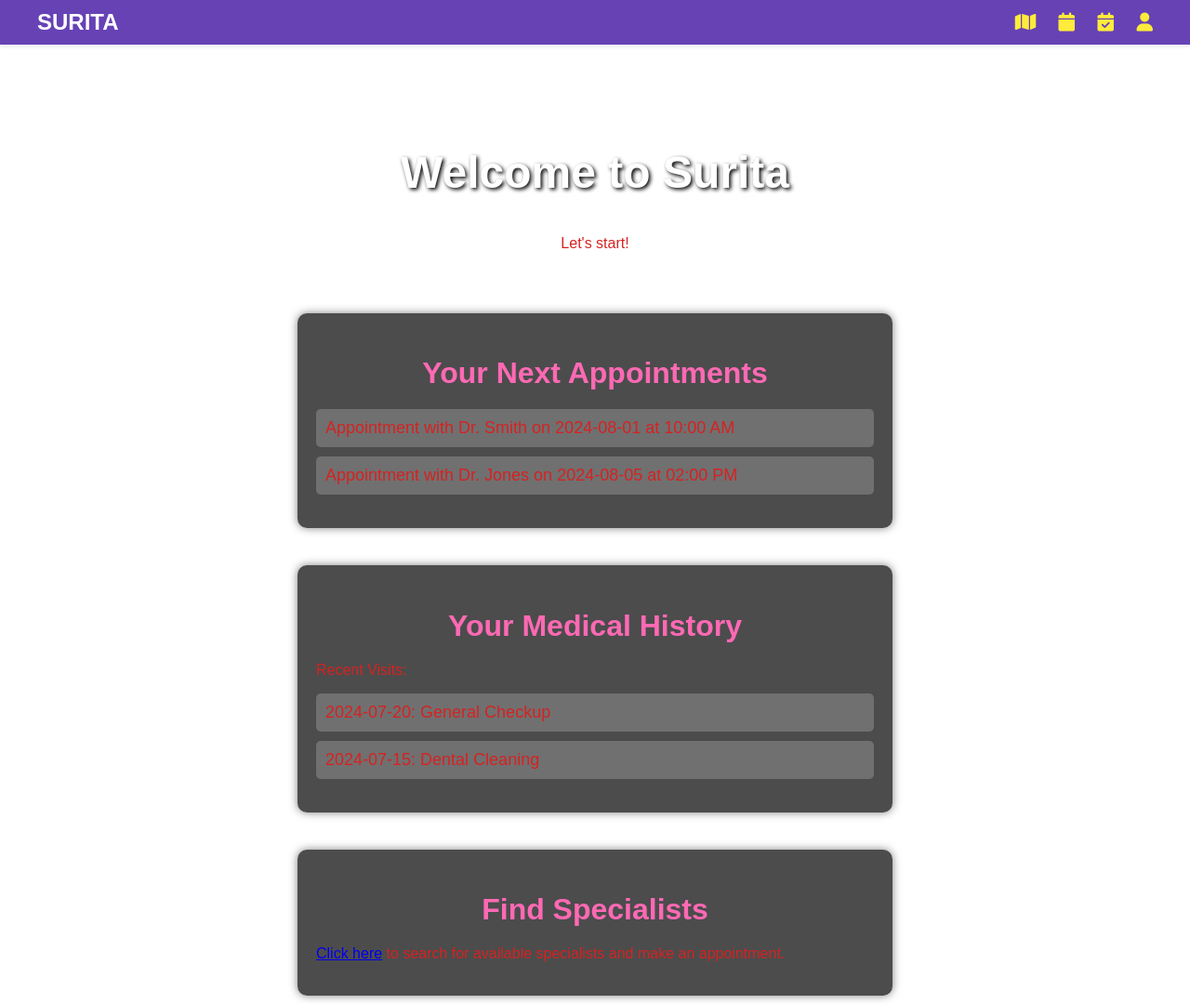
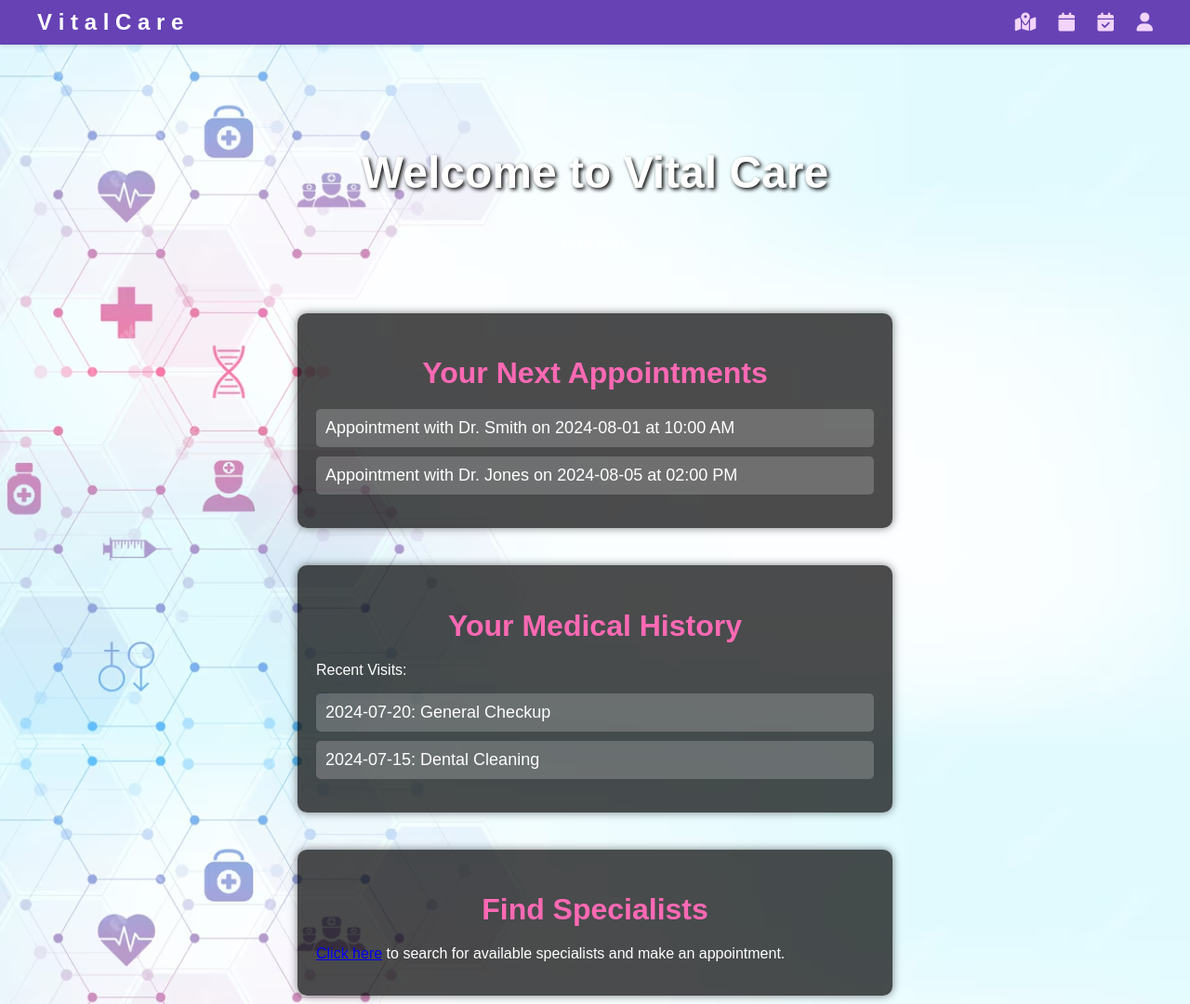
Before and after one commit to Vega3/surita, a website: page public/patient_home.html in a window 1280 px wide. Shown: the top 1080 px of the page at 93% size. Drawn offline with Linux system fonts and the light colour scheme; some packages are replaced by stand-ins of ours.

Commit message:
patient home design improved

```diff
--- a/css/patient-home.css
+++ b/css/patient-home.css
@@ -1,12 +1,15 @@
 
 body {
     font-family: 'Arial', sans-serif;
-    background: url('../img/background.jpg') no-repeat center center fixed;
-    background-size: cover;
-    color: #d62222;
+    background-image: url(../images/pic6.jpg);
+    background-size: cover; /* Ajusta la imagen para cubrir todo el contenedor */
+    background-position: center; /* Centra la imagen dentro del contenedor */
+    background-attachment: fixed; /* La imagen permanece fija al hacer scroll */
+    color: #fff;
     margin: 0;
     padding: 0;
 }
+
 
 .main-header {
     background-color: #6642b5;
@@ -32,7 +35,7 @@ body {
 }
 
 .nav-icons a {
-    color: #ffeb3b;
+    color: #f2d4fa;
     font-size: 20px;
     margin-left: 20px;
     text-decoration: none;
--- a/css/reservation.css
+++ b/css/reservation.css
@@ -102,7 +102,7 @@ select {
     border: 1px;
     border-radius: 5px;
     font-size: 16px;
-    color: #953566;
+    color: #7a2e56;
 }
 
 button {
--- a/public/patient_home.html
+++ b/public/patient_home.html
@@ -3,7 +3,7 @@
 <head>
     <meta charset="UTF-8">
     <meta name="viewport" content="width=device-width, initial-scale=1.0">
-    <title>Patient Home - Surita</title>
+    <title>Patient-Home</title>
     <link rel="stylesheet" href="../css/patient-home.css">
     <link rel="stylesheet" href="../css/map.css"> <!-- Nuevo archivo CSS -->
     <link rel="stylesheet" href="https://cdnjs.cloudflare.com/ajax/libs/font-awesome/6.0.0-beta3/css/all.min.css">
@@ -15,9 +15,9 @@
 <body>
     <header class="main-header">
         <div class="header-content">
-            <div class="logo">SURITA</div>
+            <div class="logo">V i t a l   C a r e</div>
             <nav class="nav-icons">
-                <a href="#"><i class="fa fa-map"></i></a>
+                <a href="map.html"><i class="fa-solid fa-map-location-dot"></i></a>
                 <a href="reservation.html"><i class="fa fa-calendar"></i></a>
                 <a href="#"><i class="fa fa-calendar-check"></i></a>
                 <a href="#"><i class="fa fa-user"></i></a>
@@ -27,7 +27,7 @@
 
     <main>
         <section class="welcome-section">
-            <h1>Welcome to Surita</h1>
+            <h1>Welcome to Vital Care</h1>
             <p>Let's start!</p>
         </section>
 
```
Also changed, not shown: images/pic6.jpg (added).
